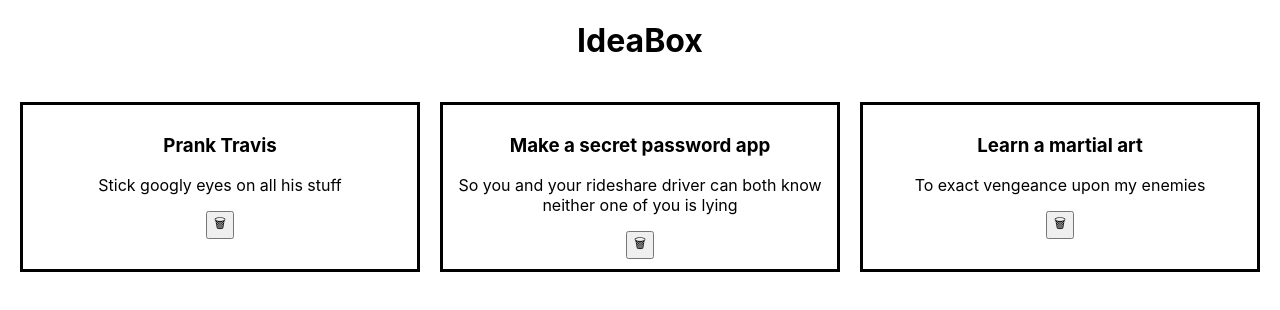
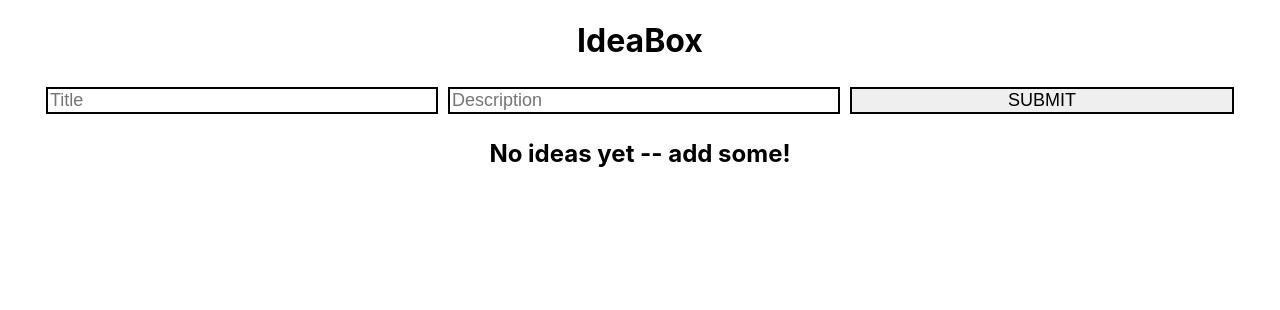
Before and after one commit to aburg15/ideabox, a React (Create React App) app: page / in a window 1280 px wide. Shown: the top 310 px of the page. Built offline with nearby package versions, Linux system fonts and the light colour scheme.

Commit message:
Add onclick event to form

```diff
--- a/src/App.js
+++ b/src/App.js
@@ -1,5 +1,6 @@
 import React, { Component } from 'react';
 import Ideas from './Ideas';
+import Form from './Form'
 import './App.css';
 
 class App extends Component {
@@ -7,17 +8,22 @@
     super()
     this.state = {
       ideas: [
-        { id: 1, title: 'Prank Travis', description: 'Stick googly eyes on all his stuff' },
-        { id: 2, title: 'Make a secret password app', description: 'So you and your rideshare driver can both know neither one of you is lying' },
-        { id: 3, title: 'Learn a martial art', description: 'To exact vengeance upon my enemies' },
+        // { id: 1, title: 'Prank Travis', description: 'Stick googly eyes on all his stuff' },
+        // { id: 2, title: 'Make a secret password app', description: 'So you and your rideshare driver can both know neither one of you is lying' },
+        // { id: 3, title: 'Learn a martial art', description: 'To exact vengeance upon my enemies' },
       ]
     }
+  }
+
+  addIdea = (newIdea) => {
+    this.setState({ ideas: [...this.state.ideas, newIdea]})
   }
 
   render() {
     return (
       <main className='App'>
         <h1>IdeaBox</h1>
+        <Form addIdea={this.addIdea}/>
         {!this.state.ideas.length && <h2>No ideas yet -- add some!</h2>}
         <Ideas ideas={this.state.ideas}/>
       </main>
--- a/src/Form.css
+++ b/src/Form.css
@@ -0,0 +1,10 @@
+form {
+  margin: auto;
+}
+
+input, button {
+  margin: 5px;
+  width: 30%;
+  border: 2px solid black;
+  font-size: 18px;
+}
--- a/src/Form.js
+++ b/src/Form.js
@@ -0,0 +1,56 @@
+import React, { Component } from 'react';
+import './Form.css';
+
+class Form extends Component {
+  constructor() {
+    super();
+    this.state = {
+      title: '',
+      description: ''
+    }
+  }
+
+  handleChange = event => {
+    this.setState({[event.target.name]: event.target.value})
+  }
+
+  submitIdea = event => {
+    event.preventDefault();
+    const newIdea = {
+      id: Date.now(),
+      ...this.state
+    }
+    this.props.addIdea(newIdea);
+    this.clearInputs();
+  }
+
+  clearInputs = () => {
+    this.setState({ title: '', description: '' });
+  }
+
+  render() {
+    return (
+      <form>
+        <input
+          type='text'
+          placeholder='Title'
+          name='title'
+          value={this.state.title}
+          onChange={event => this.handleChange(event)}
+        />
+
+        <input
+          type='text'
+          placeholder='Description'
+          name='description'
+          value={this.state.description}
+          onChange={event => this.handleChange(event)}
+        />
+
+        <button onClick={event => this.submitIdea(event)}>SUBMIT</button>
+      </form>
+    )
+  }
+}
+
+export default Form;
```
